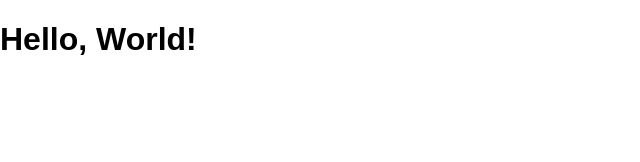
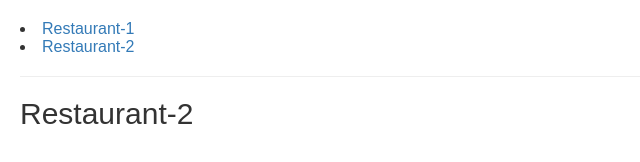
Before and after one commit to bdog72/food-dot-com, a React app: page /restaurants2 in a window 1280 px wide. Shown: the whole page, without its empty margins (0-640 px from the left). Built offline with nearby package versions, Linux system fonts and the light colour scheme; some packages are replaced by stand-ins of ours.

Commit message:
started a new restaurant app

```diff
--- a/package.json
+++ b/package.json
@@ -29,12 +29,15 @@
     "extract-text-webpack-plugin": "^2.1.0",
     "file-loader": "^0.11.1",
     "html-webpack-plugin": "^2.28.0",
+    "json-loader": "^0.5.4",
     "node-sass": "^4.5.2",
     "postcss-loader": "^1.3.3",
     "raw-loader": "^0.5.1",
     "react": "^15.5.4",
+    "react-bootstrap": "^0.31.0",
     "react-dom": "^15.5.4",
     "react-hot-loader": "next",
+    "react-router-dom": "^4.1.1",
     "redbox-react": "^1.3.6",
     "sass-loader": "^6.0.3",
     "style-loader": "^0.16.1",
--- a/src/components/App.js
+++ b/src/components/App.js
@@ -1,11 +1,9 @@
 import React, { Component } from 'react'
-
-class App extends Component {
+import ReactRouter from './ReactRouter'
+export default class App extends Component {
   render () {
     return <div>
-      <h1>Hello, World!</h1>
+      <ReactRouter />
     </div>
   }
 }
-
-export default App
--- /dev/null
+++ b/src/components/ReactRouter.js
@@ -0,0 +1,33 @@
+import React, { Component } from 'react'
+import { BrowserRouter as Router, Route, Link } from 'react-router-dom'
+
+const restaurants1 = () => (
+  <div>
+    <h2>Restaurant-1</h2>
+  </div>
+)
+
+const restaurants2 = () => (
+  <div>
+    <h2>Restaurant-2</h2>
+  </div>
+)
+
+const BasicExample = () => (
+  <Router>
+    <div>
+      <li><Link to='/'>Restaurant-1</Link></li>
+      <li><Link to='/restaurants2'>Restaurant-2</Link></li>
+      <hr />
+      <Route exact path='/' component={restaurants1} />
+      <Route exact path='/restaurants2' component={restaurants2} />
+    </div>
+  </Router>
+)
+export default class ReactRouter extends Component {
+  render () {
+    return <div>
+      <BasicExample />
+    </div>
+  }
+}
--- a/src/index.html
+++ b/src/index.html
@@ -5,6 +5,7 @@
   <meta name="viewport" content="width=device-width, user-scalable=no, minimum-scale=1.0, maximum-scale=1.0">
   <title>Food Dot Com</title>
   <style>#root .loading { position: fixed; top: 0; right: 0; left: 0; bottom: 0; display: flex; justify-content: center; align-items: center; }</style>
+  <link rel="stylesheet" href="https://maxcdn.bootstrapcdn.com/bootstrap/latest/css/bootstrap.min.css">
 </head>
 <body>
   <!-- This HTML file is a template. You can add webfonts, meta tags,
--- a/src/styles/screen.scss
+++ b/src/styles/screen.scss
@@ -8,6 +8,6 @@ html {
 }
 
 body {
-  margin: 0;
+  margin: 20px;
   font: $base-text-size / 1 $base-font-family;
 }
```
Also changed, not shown: 1 other file.
